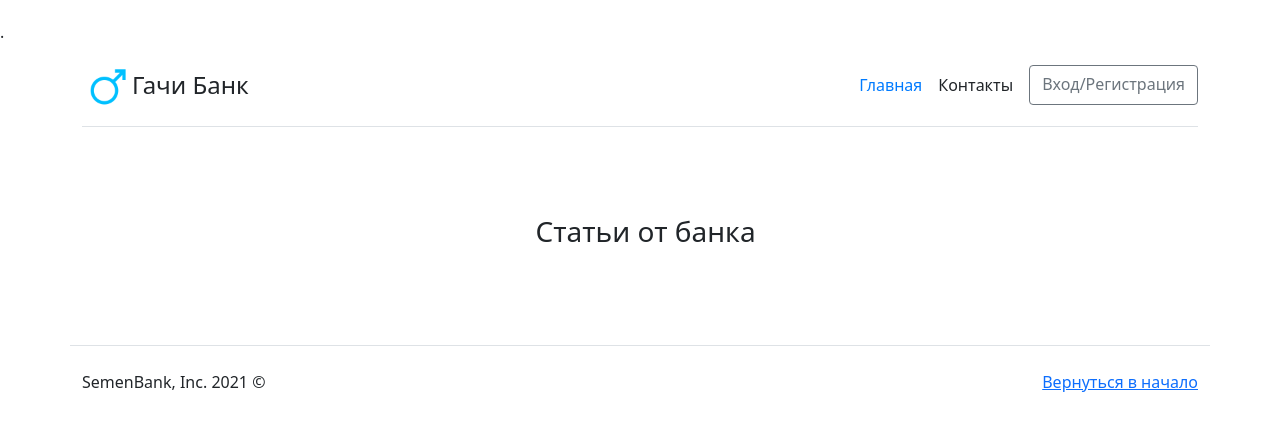
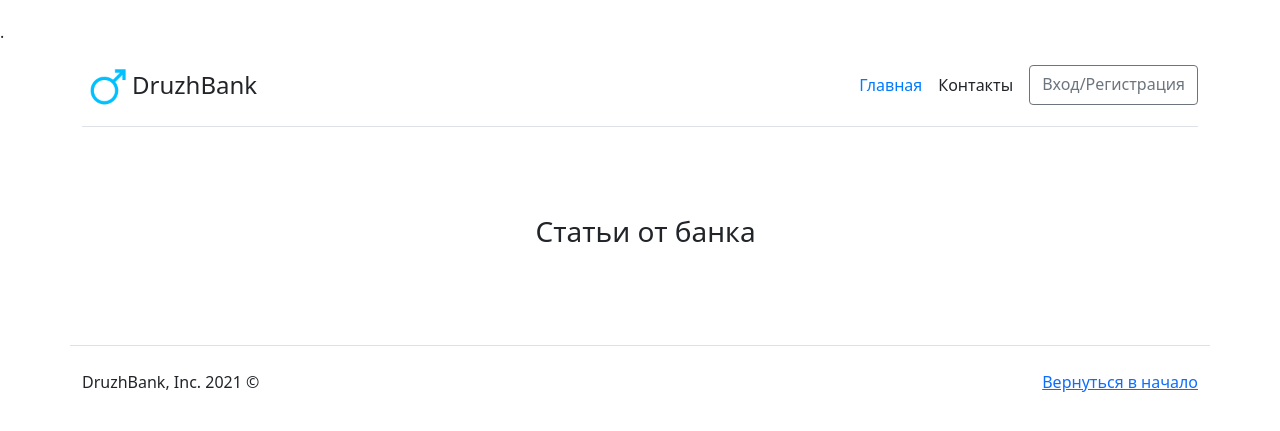
Before and after one commit to karterrr/BankProject3Sem, a PHP site: page /index.php in a window 1280 px wide. Shown: the top 431 px of the page. Run offline with PHP 8.4, Linux system fonts and the light colour scheme; data that the repository does not hold is empty.

Commit message:
Change Name

```diff
--- a/blocks/footer-min.php
+++ b/blocks/footer-min.php
@@ -1,3 +1,3 @@
 <footer class="container border-top mt-5 pt-4">
-    <p>SemenBank, Inc. 2021 ©</p>
+    <p>DruzhBank, Inc. 2021 ©</p>
 </footer>
--- a/blocks/footer.php
+++ b/blocks/footer.php
@@ -2,5 +2,5 @@
 <footer class="container mt-5 border-top pt-4">
 
         <p class="float-end"><a href="#">Вернуться в начало</a></p>
-        <p>SemenBank, Inc. 2021 ©</p>
+        <p>DruzhBank, Inc. 2021 ©</p>
 </footer>
--- a/blocks/header.php
+++ b/blocks/header.php
@@ -8,7 +8,7 @@
         <div class="d-flex flex-column flex-md-row align-items-center pb-3 mb-4 border-bottom">
             <a href="/index.php" class="d-flex align-items-center text-dark text-decoration-none">
                 <img src="/sys_img/logo.png" wight="50" height="50"></img>
-                <span class="fs-4">Гачи Банк</span>
+                <span class="fs-4">DruzhBank</span>
             </a>
 
             <nav class="menu d-inline-flex mt-2 mt-md-0 ms-md-auto">
```
